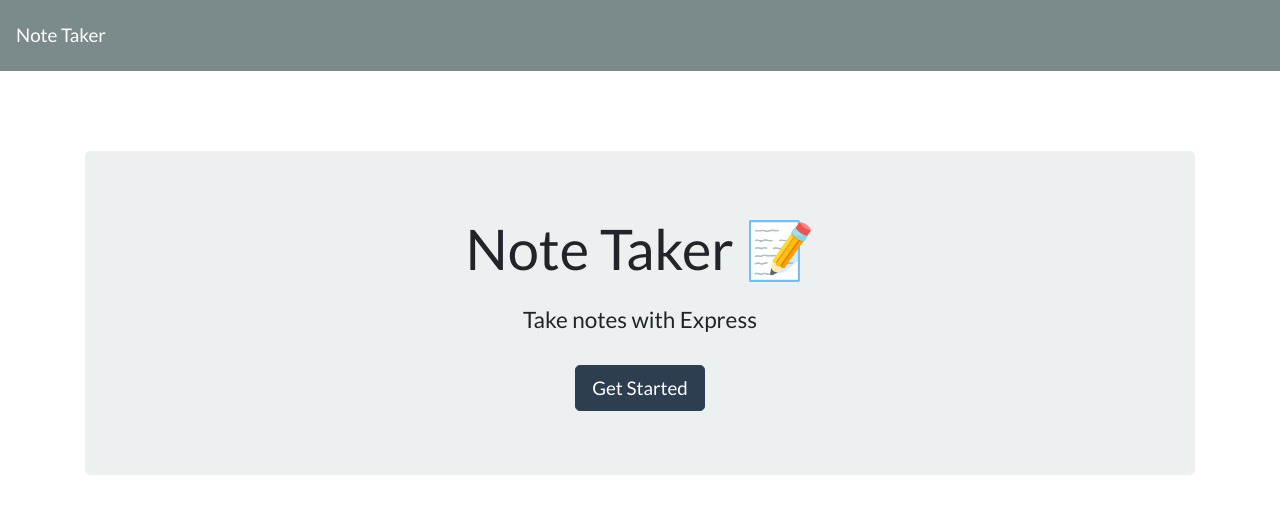
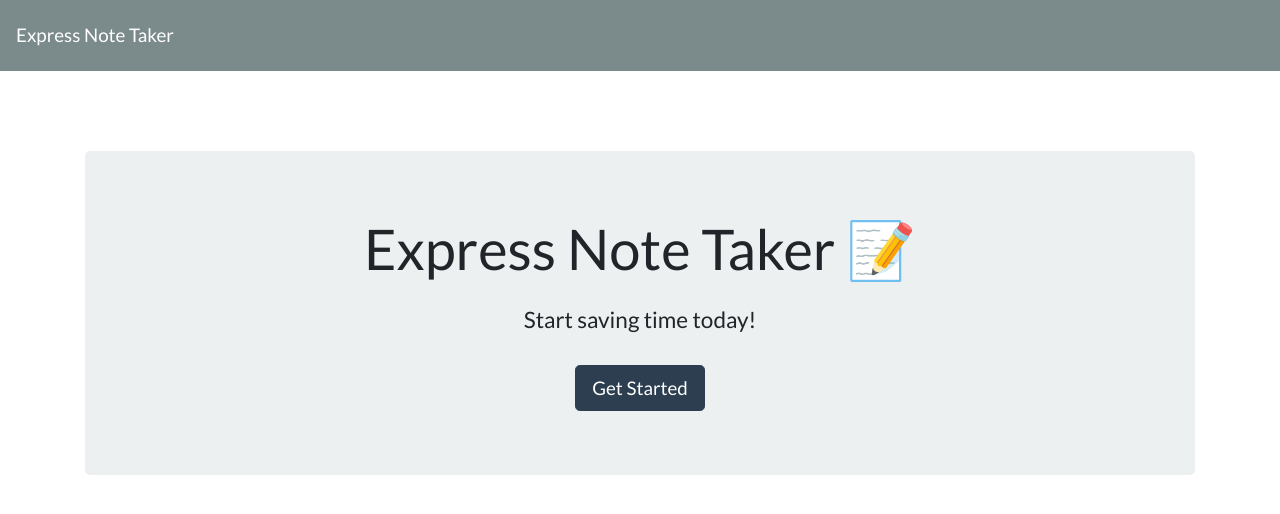
Before and after one commit to johnstoc13/Express-Note-Taker, a website: page public/index.html in a window 1280 px wide. Drawn offline with nearby package versions, Linux system fonts and the light colour scheme; no server answers.

Commit message:
text changes

```diff
--- a/public/index.html
+++ b/public/index.html
@@ -11,13 +11,13 @@
 
 <body>
   <nav class="navbar navbar-dark bg-dark">
-    <a class="navbar-brand" href="/">Note Taker
+    <a class="navbar-brand" href="/">Express Note Taker
     </a>
   </nav>
   <div class="container">
     <div style="margin-top: 80px;" class="jumbotron text-center">
-      <h1 class="display-4">Note Taker <span role="img" aria-label="Memo">📝</span></h1>
-      <h4 class="mt-4">Take notes with Express</h4>
+      <h1 class="display-4">Express Note Taker <span role="img" aria-label="Memo">📝</span></h1>
+      <h4 class="mt-4">Start saving time today!</h4>
       <a class="btn btn-primary btn-lg mt-4" href="/notes" role="button">Get Started</a>
     </div>
   </div>
```
Also changed, not shown: public/notes.html (+1 -1 lines).
